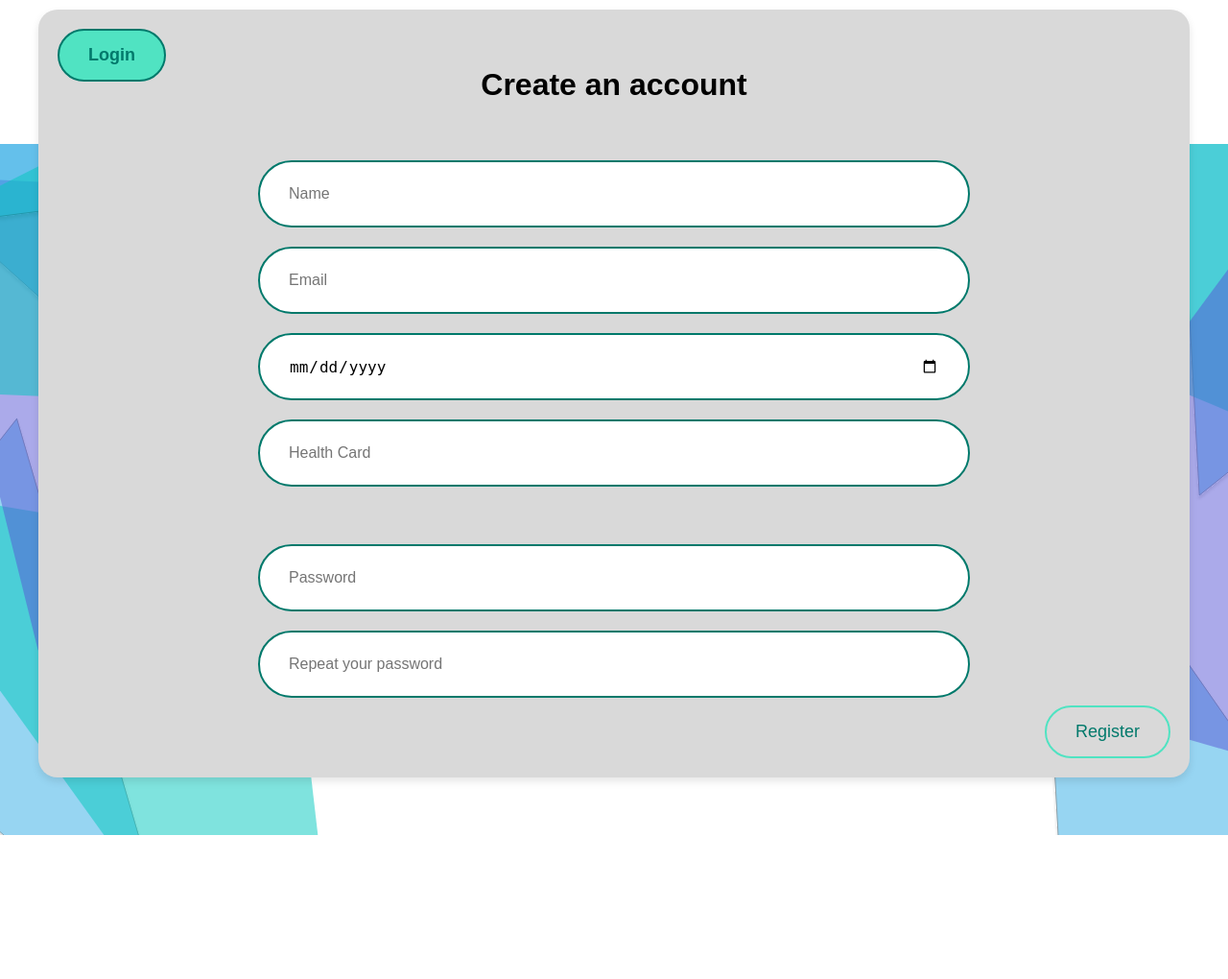
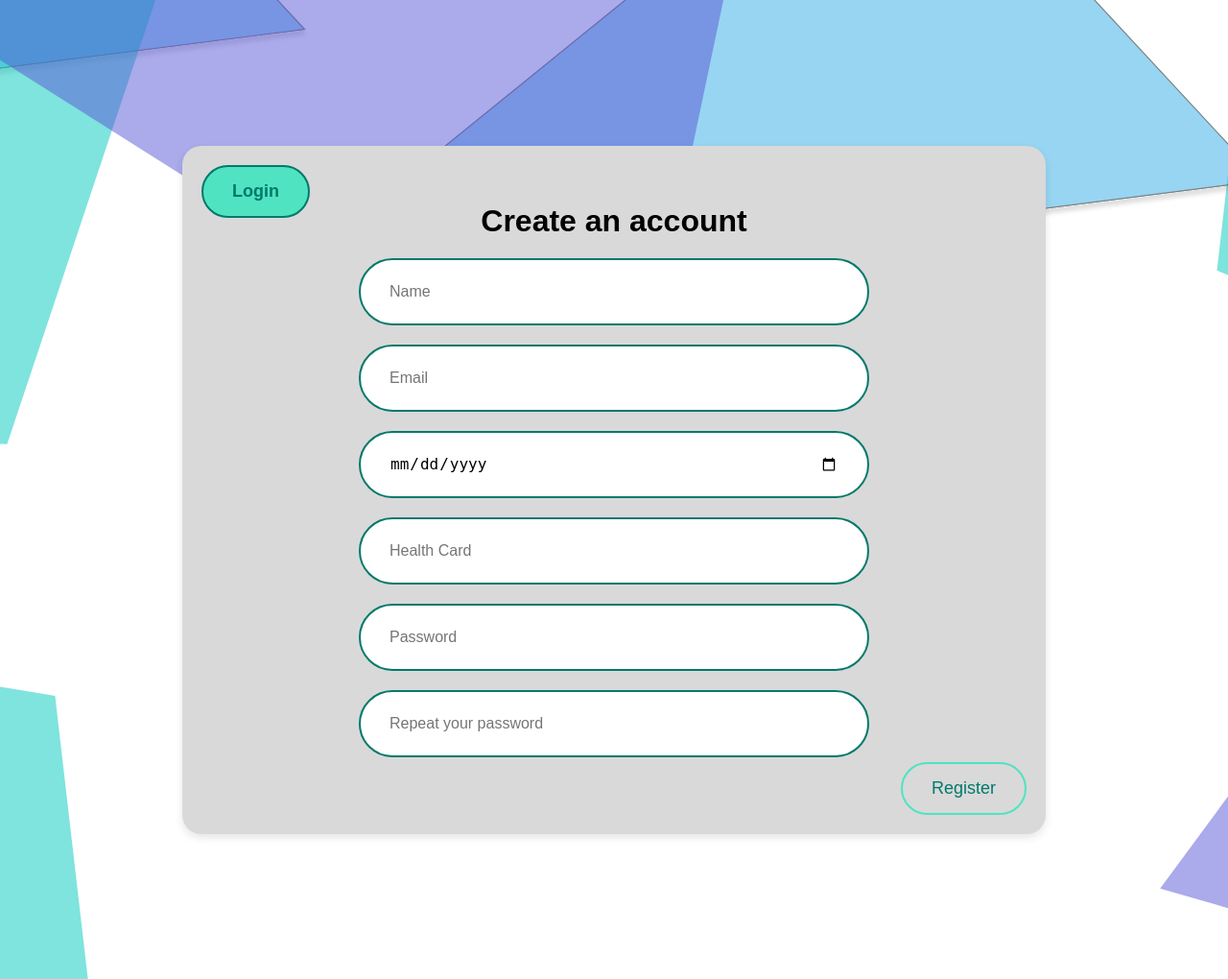
Before and after one commit to xSimmba/MeddyBuddy, a Django app: page /register/ in a window 1280 px wide. Shown: the whole page at 96% size. Run offline with Django 5.2, Linux system fonts and the light colour scheme.

Commit message:
Alterei tanto o css como o html do Profile, Register e Login

```diff
--- a/static/css/account/register.css
+++ b/static/css/account/register.css
@@ -1,4 +1,3 @@
-
 html, body {
     height: 100%;
     margin: 0;
@@ -9,47 +8,41 @@ html, body {
     display: none;
 }
 
-
 #register {
     display: flex;
     justify-content: center;
     align-items: center;
     height: 100vh;
     text-align: center;
+    padding: 0 20px;
+    overflow: hidden;
+    position: relative;
 }
 
-.header {
-    display: flex;
-    align-items: center;
-    justify-content: center;
-    margin-bottom: 40px;
-    gap: 20px;
+#background {
+    position: absolute;
+    top: 0;
+    left: 0;
+    width: 100%;
+    height: 120%;
+    object-fit: cover;
 }
-
-h2 {
-    font-size: 35px;
-    color: #00796B;
-    margin: 0;
-    text-align: center;
-    flex: 1;
-}
-
 
 .wrapper {
     padding: 60px 70px;
-    width: 1200px;
-    max-width: 1200px;
+    width: 900px;
+    max-width: 100%;
     background-color: #D9D9D9;
     margin: 0 auto;
     border-radius: 20px;
     box-sizing: border-box;
     box-shadow: 0 4px 8px rgba(0, 0, 0, 0.1);
-    transform: translateY(-100px);
-    height: 800px;
-
-
+    transform: translateY(-50px);
+    height: auto;
+    max-height: 80vh;
+    z-index: 1;
+    margin-top: 100px;
 }
-
 
 .wrapper .input-box {
     width: 100%;
@@ -67,17 +60,12 @@ h2 {
     padding: 15px 30px;
     color: black;
     outline: none;
-    margin-top: 40px;
 }
-
 
 .wrapper .btn {
     width: 100%;
     height: 45px;
 }
-
-
-
 
 .login-link {
     text-align: center;
@@ -95,7 +83,6 @@ h2 {
     text-decoration: underline;
 }
 
-
 #login-button {
     position: absolute;
     top: 20px;
@@ -110,8 +97,6 @@ h2 {
     transition: background-color 0.3s ease;
     font-weight: bold;
 }
-
-
 
 #register-button {
     position: absolute;
@@ -132,13 +117,3 @@ h2 {
     color: #00796B;
     border: 2px solid #00796B;
 }
-
-#background{
-    position: absolute;
-    display: flex;
-    top: 0;
-    left: 0;
-    width: 100%;
-    height: 100%;
-    overflow-y: hidden;
-}
--- a/users/templates/profile.html
+++ b/users/templates/profile.html
@@ -5,7 +5,10 @@
 
 <a href="{% url 'medication:home' %}"><img id="back" src="{% static 'media/profile/back.svg' %}"></a>
 <a href="{% url 'medication:home' %}"><img id="profile" src="{% static 'media/profile/profile.svg' %}"></a>
-<img id="person" src="{% static 'media/profile/person.svg' %}">
+
+<div class="person-container">
+    <img id="person" src="{% static 'media/profile/person.svg' %}">
+</div>
 
 <div class="profile">
     <h1>Profile {{ user.username }}</h1>
--- a/users/templates/registration/login.html
+++ b/users/templates/registration/login.html
@@ -8,7 +8,8 @@
     <form method="post">
 
     <div class="header">
-      <img class="profile_img" src="{% static 'media/profile.svg' %}" alt="Profile">
+        <img class="profile_img" src="{% static 'media/profile/profile.svg' %}" alt="Profile">
+
       <h2>Welcome to MeddyBuddy !</h2>
     </div>
     {% csrf_token %}
--- a/users/templates/registration/register.html
+++ b/users/templates/registration/register.html
@@ -6,7 +6,7 @@
 <div id="register">
     <form method="post">
         {% csrf_token %}
-        <img id="background" src={% static "media/login.svg"%}>
+        <img id="background" src="{% static 'media/login.svg' %}" alt="Background">
         <div class="wrapper">
             <h1>Create an account</h1>
 
@@ -22,6 +22,7 @@
             </div>
             <div class="input-box">
                 <input type="text" name="health_card" placeholder="Health Card" value="{{form.health_card.value}}" required>
+            </div>
             <div class="input-box">
                 <input type="password" name="password" placeholder="Password" value="{{form.password1.value}}" required>
             </div>
@@ -31,7 +32,6 @@
             <button id="register-button" type="submit"> Register </button>
         </div>
     </form>
-
 </div>
 
 {% endblock content %}
```
Also changed, not shown: static/css/account/login.css (+5 -4 lines), static/css/profile/style.css (+17 -6 lines).
